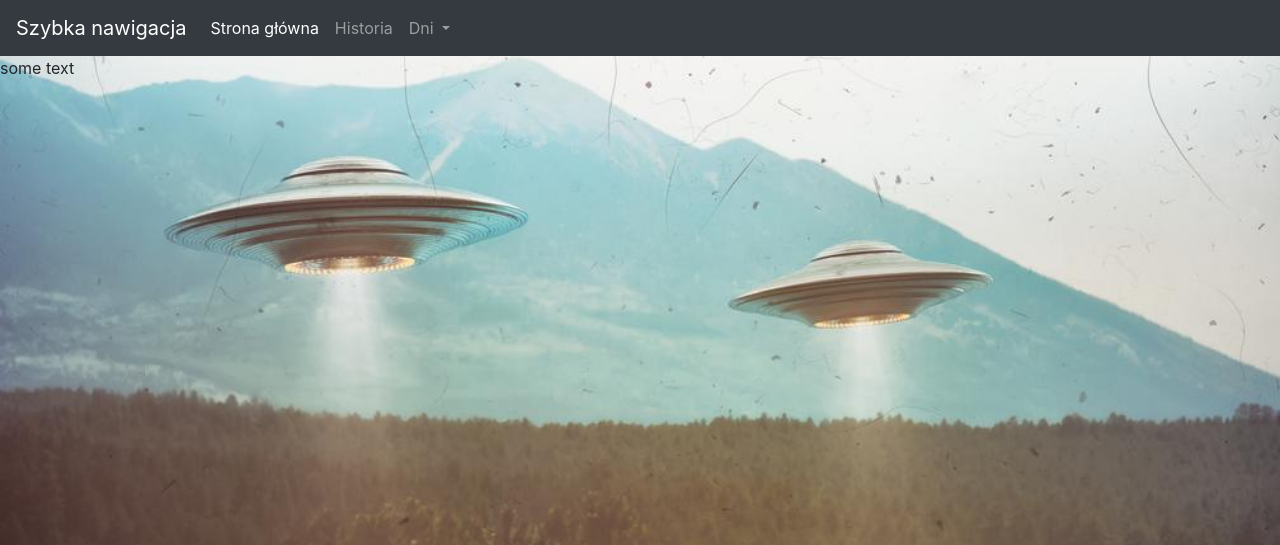
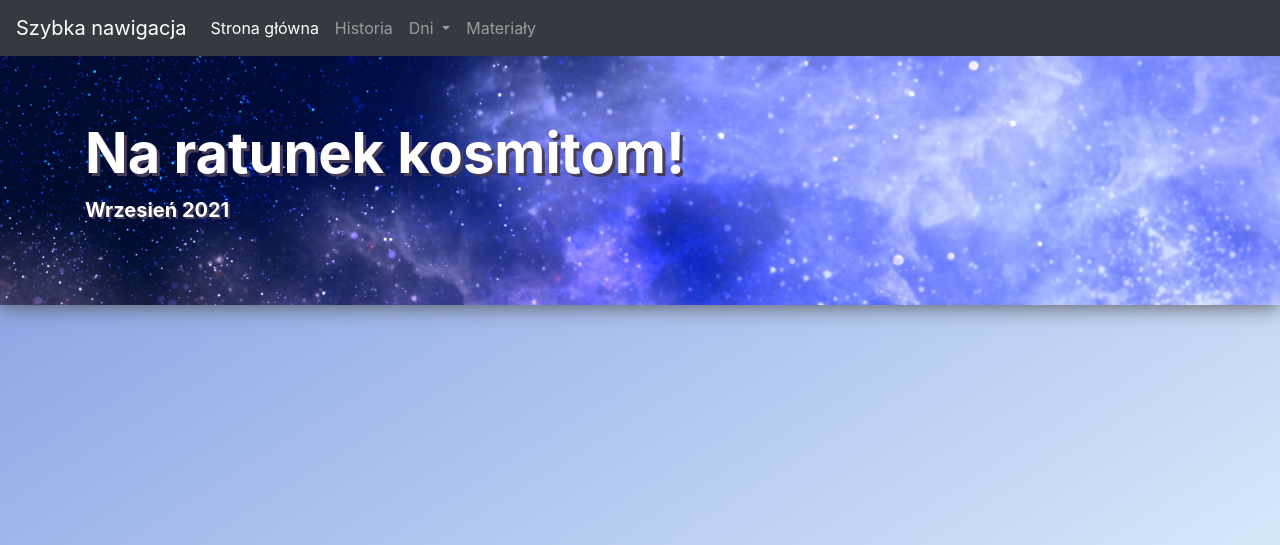
Before and after one commit to FlyingMedusa/UFO_Flask, a Flask app: page / in a window 1280 px wide. Shown: the top 545 px of the page. Run offline with Flask 2, Linux system fonts and the light colour scheme; some libraries are stand-ins or nearby versions.

Commit message:
main page top

```diff
--- a/static/styles/mainstyle.css
+++ b/static/styles/mainstyle.css
@@ -1,10 +1,32 @@
 body{
-    background-color: #000;
-}
-
-.bg_main{
+    background-image: linear-gradient(to bottom right, rgb(121, 148, 223), #e6f7ff);
+    background-repeat: no-repeat;
+    background-size: cover;
+    background-position: center top;
+    background-attachment: fixed;
+    /*
     background-image: url("../images/ufo_baza.jpg");
     background-repeat: no-repeat;
     background-size: cover;
     background-position: center top;
-    background-attachment: fixed;
+    background-attachment: fixed;*/
+}
+
+.jumbotron{
+    background-image: url("../images/galaxy.jpg");
+    background-size: cover;
+
+    box-shadow:0px 1px 20px #555455;
+}
+
+.display-4{
+    color: white;
+    font-weight: bold;
+    text-shadow: 3px 3px #453a58;
+}
+
+.lead{
+    color: white;
+    font-weight: bold;
+    text-shadow: 2px 2px #453a58;
+}
--- a/templates/base.html
+++ b/templates/base.html
@@ -33,6 +33,9 @@
                 <a class="dropdown-item" href="#">Dzień 3</a>
               </div>
             </li>
+            <li class="nav-item">
+              <a class="nav-link" href="#">Materiały</a>
+            </li>
           </ul>
         </div>
     </nav>
--- a/templates/index.html
+++ b/templates/index.html
@@ -1,5 +1,12 @@
 {% extends "base.html" %}
 {% block title %}Home page{% endblock %}
 {% block content%}
-<p>some text</p>
+
+<div class="jumbotron jumbotron-fluid">
+    <div class="container">
+      <h1 class="display-4">Na ratunek kosmitom!</h1>
+      <p class="lead">Wrzesień 2021</p>
+    </div>
+</div>
+
 {% endblock %}
```
Also changed, not shown: static/images/galaxy.jpg (added).
